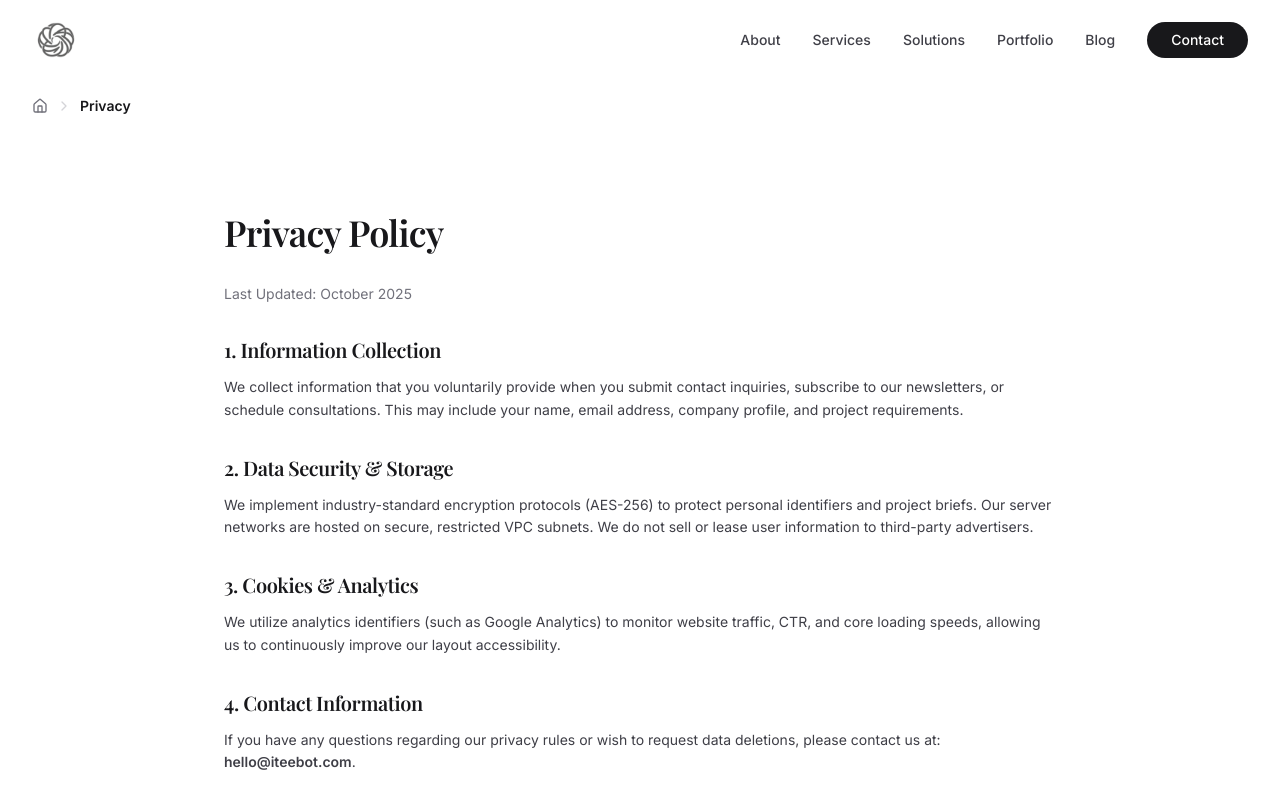
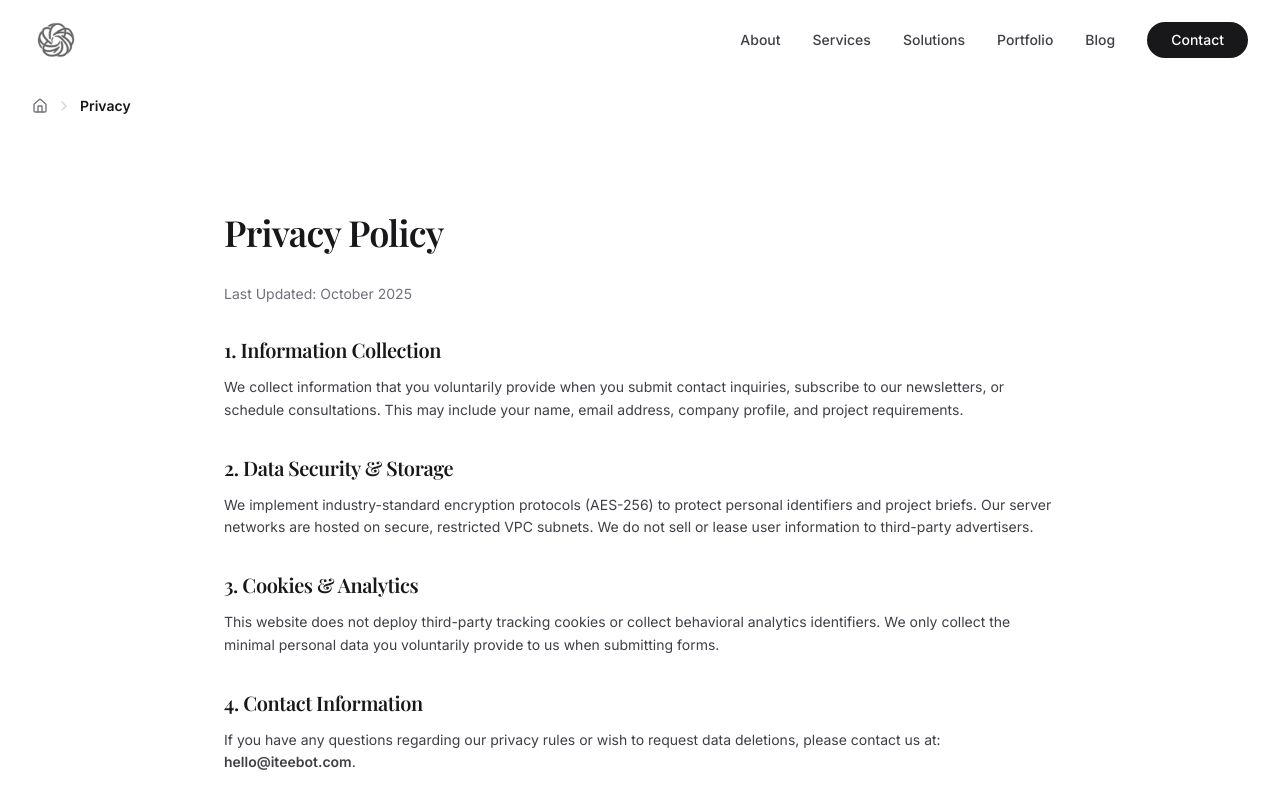
Before and after one commit to iTeebot/portfolio, a Next.js app: page /privacy in a window 1280 px wide. Shown: the top 800 px of the page. Built offline with nearby package versions, Linux system fonts and the light colour scheme; a web font is replaced by a local one.

Commit message:
chore: update privacy policy to reflect removal of third-party tracking and analytics

```diff
--- a/app/privacy/page.tsx
+++ b/app/privacy/page.tsx
@@ -34,7 +34,7 @@ export default function PrivacyPage() {
           <div>
             <h2 className="text-xl font-bold text-zinc-900 dark:text-white mb-3">3. Cookies & Analytics</h2>
             <p>
-              We utilize analytics identifiers (such as Google Analytics) to monitor website traffic, CTR, and core loading speeds, allowing us to continuously improve our layout accessibility.
+              This website does not deploy third-party tracking cookies or collect behavioral analytics identifiers. We only collect the minimal personal data you voluntarily provide to us when submitting forms.
             </p>
           </div>
 
```
